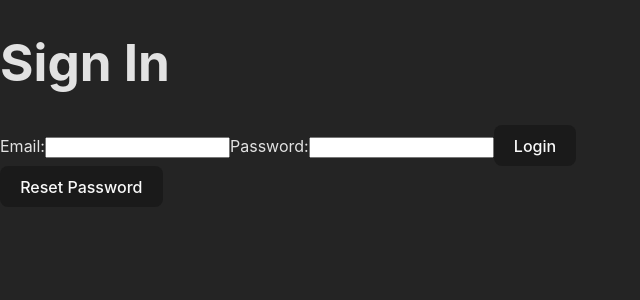
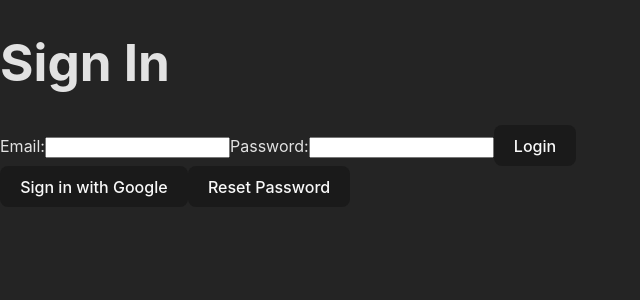
Before and after one commit to cdevelopment010/TOP-blog-admin, a Vue app: page /sign-in in a window 1280 px wide. Shown: the top 300 px of the page, without its empty margins (0-640 px from the left). Built offline with nearby package versions, Linux system fonts and the light colour scheme.

Commit message:
Feat: Google auth sign in

```diff
--- a/index.html
+++ b/index.html
@@ -9,6 +9,8 @@
 
     <meta name="google-adsense-account" content="ca-pub-7371197725995262">
     <script async src="https://pagead2.googlesyndication.com/pagead/js/adsbygoogle.js?client=ca-pub-7371197725995262" crossorigin="anonymous"></script>
+    <script src="https://accounts.google.com/gsi/client" async></script>
+
 
 
   </head>
--- a/src/router/index.ts
+++ b/src/router/index.ts
@@ -27,8 +27,7 @@ const router = createRouter({
 
 router.beforeEach((to, from, next) => {
     if (to.meta.requiresAuth && !isAuthenticated() ) {
-        console.log("HERE", from);
-        //redirect to sign-in if not authenticated
+        // console.log("HERE", from);
         next({ name: 'sign-in'});
     } else {
         next();
--- a/src/utils/auth.ts
+++ b/src/utils/auth.ts
@@ -1,5 +1,7 @@
 import { jwtDecode }  from 'jwt-decode'
 import { ref } from "vue";
+import { supabase } from './supabase';
+
 
 interface User {
     admin: boolean,
@@ -11,13 +13,23 @@ interface User {
 }
 export const currentUser = ref<User|null>(null);
 
+supabase.auth.onAuthStateChange((event, session) => {
+    // console.log("Auth state changed:", event, session);
+
+    if (session?.access_token) {
+        // Save token to localStorage after successful login
+        localStorage.setItem('jwt', session.access_token);
+    }
+});
+
 export function isAuthenticated(): boolean {
+
     const token = localStorage.getItem('jwt');
     if (!token) { return false;}
 
     try {
         const decodeToken: any = jwtDecode(token);
-        console.log(decodeToken);
+        // console.log(decodeToken);
         const currentTime = Date.now() /1000;
         return decodeToken.exp > currentTime;
     } catch(err) {
--- a/src/views/SignIn.vue
+++ b/src/views/SignIn.vue
@@ -12,6 +12,32 @@
 
         <button type="submit">Login</button>
     </form>
+
+
+    <!-- <div
+        id="g_id_onload"
+        data-client_id="182128599079-tc9jp5huhpuk1vt564r5084iuj9gtu00.apps.googleusercontent.com"
+        data-context="signin"
+        data-ux_mode="popup"
+        data-callback="handleSignInWithGoogle"
+        data-nonce=""
+        data-auto_select="true"
+        data-itp_support="true"
+        data-use_fedcm_for_prompt="true"
+        ></div>
+
+        <div
+        class="g_id_signin"
+        data-type="standard"
+        data-shape="pill"
+        data-theme="outline"
+        data-text="signin_with"
+        data-size="large"
+        data-logo_alignment="left"
+        ></div> -->
+
+    <button @click="signInWithGoogle">Sign in with Google</button>
+
     <button class="btn" @click="resetPassword">Reset Password</button>
 
     <p v-if="errorMessage" class="error">{{ errorMessage  }}</p>
@@ -25,7 +51,7 @@
 
 <script setup lang="ts">
 import { RouterLink, useRouter } from 'vue-router';
-import { ref  } from 'vue';
+import { ref, onMounted  } from 'vue';
 import { currentUser } from '../utils/auth'
 import { supabase } from '../utils/supabase';
 import Toasts from '../components/Toasts.vue';
@@ -48,6 +74,45 @@ const resetPassword = async () => {
         redirectTo: "https://admin.coffeeshopcoding.dev/reset-password"
     })
 }
+
+// async function handleSignInWithGoogle(response :any) {
+//     console.log("Response", response);
+//     const { data, error } = await supabase.auth.signInWithIdToken({
+//         provider: 'google',
+//         token: response.credential,
+//     });
+
+//     if (error) {
+//         console.error("Supabase login error:", error);
+//         addToast({ title: "Error!", message: error.message, type: "danger", timeout: 3000 });
+//     } else {
+//         console.log("Supabase login success:", data);
+//         router.push("/"); // Redirect to home after login
+//     }
+// }
+
+const signInWithGoogle = async () => {
+    debugger;
+    const { data, error } = await supabase.auth.signInWithOAuth({
+        provider: 'google',
+        options: {
+            redirectTo: 'https://syukwgbfweshgnfgcorp.supabase.co/auth/v1/callback',
+            // flow: 'implicit'
+        }
+    });
+
+    console.log("Google sign-in response:", data);
+
+    if (error) {
+        addToast({ title: "Error!", message: error.message, type: "danger", timeout: 3000 });
+        console.error("Google Sign-In Error:", error);
+    } else {
+        console.log("Google Sign-In Success:", data);
+        router.push("/")
+    }
+};
+
+
 
 const handleSubmit = async () => {
     try {
```
